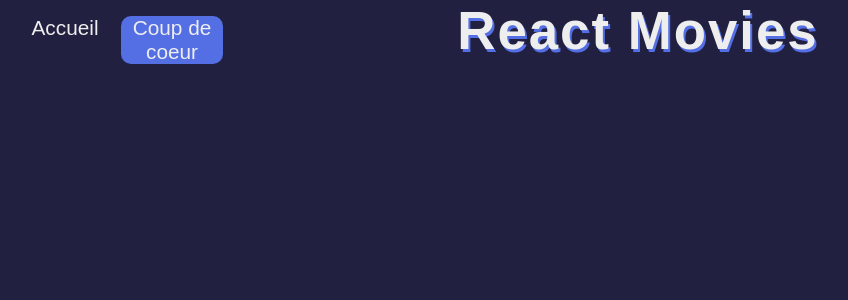
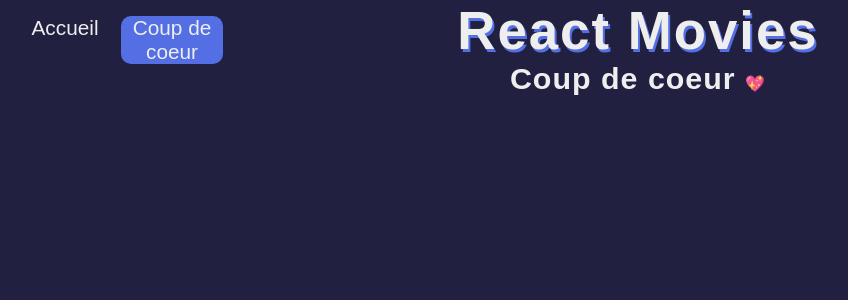
Before and after one commit to Antoine-Jo/react-movies, a React (Create React App) app: page /coup-de-coeur in a window 1280 px wide. Shown: the top 300 px of the page, without its empty margins (2-850 px from the left). Built offline with nearby package versions, Linux system fonts and the light colour scheme; a web font is replaced by a local one.

Commit message:
Ajout LS id movies "coup de coeur"

```diff
--- a/src/components/Card.js
+++ b/src/components/Card.js
@@ -74,6 +74,17 @@ const Card = ({ movie }) => {
         return genreArray.map((genre) => <li key={genre}>{genre}</li>)
     }
 
+    const addStorage = () => {
+        let storedMovies = window.localStorage.movies ? window.localStorage.movies.split(",") : [];
+
+        if (!storedMovies.includes(movie.id.toString())) {
+            storedMovies.push(movie.id);
+            window.localStorage.movies = storedMovies;
+        } else {
+            alert('Déjà enregistré !')
+        }
+    }
+
 
     return (
         <div className='card'>
@@ -87,7 +98,7 @@ const Card = ({ movie }) => {
             {movie.overview ? <h3>Synopsis</h3> : ""}
             <p>{movie.overview}</p>
 
-            <div className="btn">Ajouter aux coup de coeur</div>
+            <div className="btn" onClick={() => addStorage()} >Ajouter aux coup de coeur</div>
         </div>
     );
 };
--- a/src/pages/UserList.js
+++ b/src/pages/UserList.js
@@ -3,8 +3,9 @@ import Header from '../components/Header';
 
 const UserList = () => {
     return (
-        <div>
+        <div className='user-list-page'>
             <Header />
+            <h2>Coup de coeur <span>💖</span></h2>
         </div>
     );
 };
```
